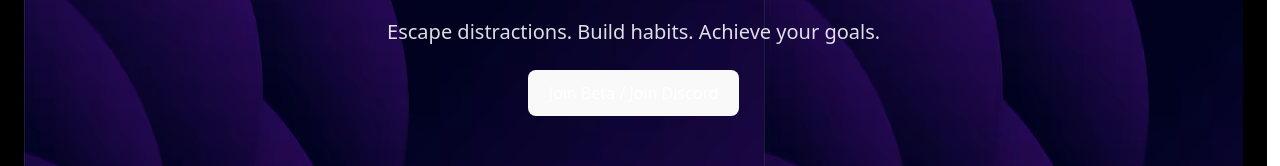
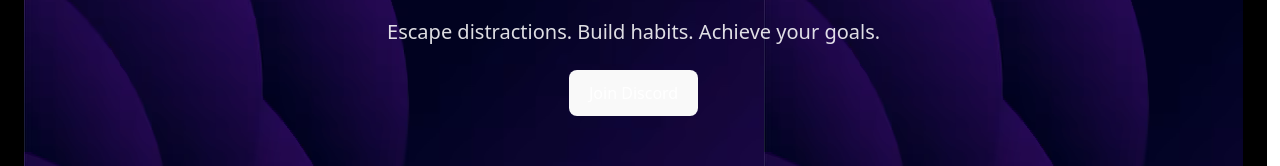
Before and after one commit to Sourish11/TruFloWIP, a React (Vite) app: page / in a window 1280 px wide. Shown: the part 258-424 px from the top of the page. Built offline with nearby package versions, Linux system fonts and the light colour scheme.

Commit message:
Remove words

```diff
--- a/src/pages/TruFloLandingPage.jsx
+++ b/src/pages/TruFloLandingPage.jsx
@@ -12,7 +12,7 @@ export default function TruFloLandingPage() {
         <h1 className="text-5xl font-bold">Unlock Your Tru Potential</h1>
         <p className="text-xl">Escape distractions. Build habits. Achieve your goals.</p>
         <div className="flex justify-center gap-4">
-          <Button onClick={() => window.open('https://discord.gg/eZHfGJTRNh', '_blank', 'noopener,noreferrer')}>Join Beta / Join Discord</Button>
+          <Button onClick={() => window.open('https://discord.gg/eZHfGJTRNh', '_blank', 'noopener,noreferrer')}>Join Discord</Button>
         </div>
         <div className="inline-block text-center mt-4">
           <h2 className="text-xl font-semibold mt-8">Join Early Access: </h2>
```
